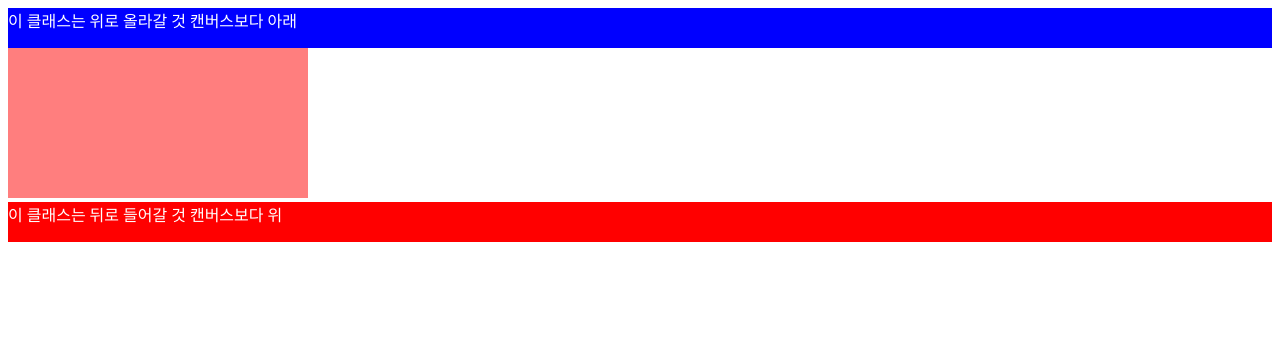
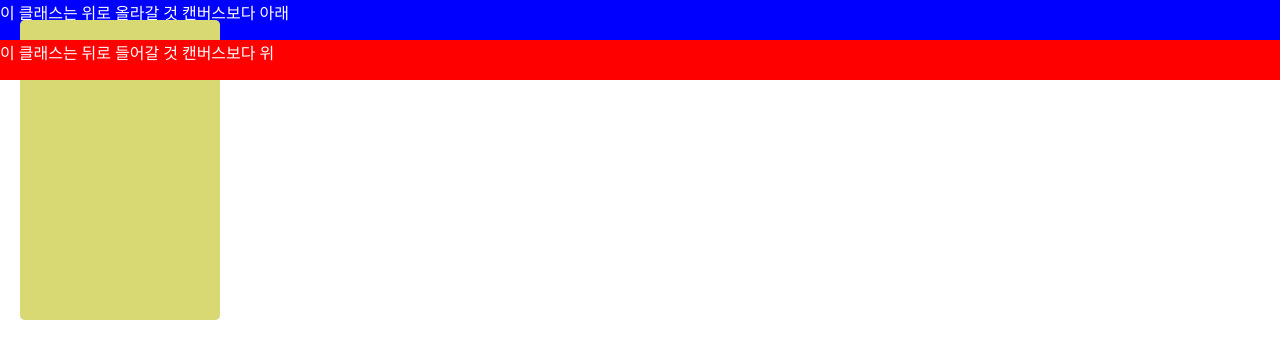
Before and after one commit to ezaurum/vue-overlayable-canvas, a Vue app: page / in a window 1280 px wide. Shown: the top 358 px of the page. Built offline with nearby package versions, Linux system fonts and the light colour scheme.

Commit message:
Update component for slots

```diff
--- a/src/App.vue
+++ b/src/App.vue
@@ -3,7 +3,14 @@
     <div class="div2">
       이 클래스는 위로 올라갈 것
     </div>
-    <oc></oc>
+    <oc class="wrapper"
+        background="yellow"
+        overlay="top"
+        :opacity="0.4">
+      <div class="menu">
+        오버레이 메뉴
+      </div>
+    </oc>
     <div class="div1">
       이 클래스는 뒤로 들어갈 것
     </div>
@@ -19,14 +26,30 @@ export default {
 }
 </script>
 <style lang="scss">
+body {
+  margin: 0;
+  padding: 0;
+}
+
 .div1 {
   &:after {
     content: '캔버스보다 위';
   }
   background-color: red;
-  width:100%;
-  height:40px;
-  color:white;
+  width: 100%;
+  height: 40px;
+  color: white;
+  position: absolute;
+}
+
+.wrapper {
+  position: absolute;
+  left: 20px;
+  top: 20px;
+  width: 200px;
+  height: 300px;
+  border-radius: 5px;
+  background: #c0c0c0;
 }
 
 .div2 {
@@ -34,8 +57,8 @@ export default {
     content: '캔버스보다 아래';
   }
   background-color: blue;
-  width:100%;
-  height:40px;
-  color:white;
+  width: 100%;
+  height: 40px;
+  color: white;
 }
 </style>
--- a/src/components/OverlayCanvas.vue
+++ b/src/components/OverlayCanvas.vue
@@ -1,14 +1,94 @@
 <template>
   <div class="canvas-wrapper">
     <canvas></canvas>
+    <div v-if="hasSlot" :class="canvasOverlayClass">
+      <slot></slot>
+    </div>
   </div>
 </template>
 <script>
 
+export default {
+  props: {
+    width: {
+      type: Number,
+      default: 300,
+    },
+    height: {
+      type: Number,
+      default: 300,
+    },
+    opacity: {
+      type: Number,
+      default: 1,
+    },
+    background: {
+      type: String,
+      default: 'transparent',
+    },
+    overlay: {
+      type: String,
+      default: 'bottom',
+    },
+  },
+  computed: {
+    hasSlot() {
+      if (!this.$slots.default) return false
+      if (!this.$slots.default[0].text) return false
+      if (!this.$slots.default[0].text.length) return false
+      return !this.$slots.default[0].text.length
+    },
+    canvasOverlayClass() {
+      return {
+        'canvas-wrapper__overlay': true,
+        'canvas-wrapper__overlay--bottom': this.overlay === 'bottom',
+        'canvas-wrapper__overlay--top': this.overlay === 'top',
+        'canvas-wrapper__overlay--left': this.overlay === 'left',
+        'canvas-wrapper__overlay--right': this.overlay === 'right',
+      }
+    },
+  },
+  data() {
+    return {
+      canvas: Object,
+      ctx: Object,
+    }
+  },
+  mounted() {
+    let canvasElement = this.$el.querySelector('canvas')
+    let ctx = canvasElement.getContext('2d')
+    this.canvas = canvasElement
+    this.ctx = ctx
+    this.canvas.style['background'] = this.background
+    this.canvas.style['opacity'] = this.opacity
+    this.resetSize(this.width, this.height)
+  },
+  watch: {
+    width(to, from) {
+      const width = to
+      this.resetSize(width, this.height)
+    },
+    height(to, from) {
+      const height = to
+      this.resetSize(this.width, height)
+    },
+  },
+  methods: {
+    resetSize(width, height) {
+      this.canvas.width = width
+      this.canvas.height = height
+    },
+  },
+}
+
 </script>
-<style>
-canvas {
-  background-color: red;
-  opacity: 0.5;
+<style lang="scss" itemscope>
+.canvas-wrapper {
+  position: relative;
+  overflow: hidden;
+}
+
+.canvas-wrapper__overlay {
+
 }
 </style>
```
